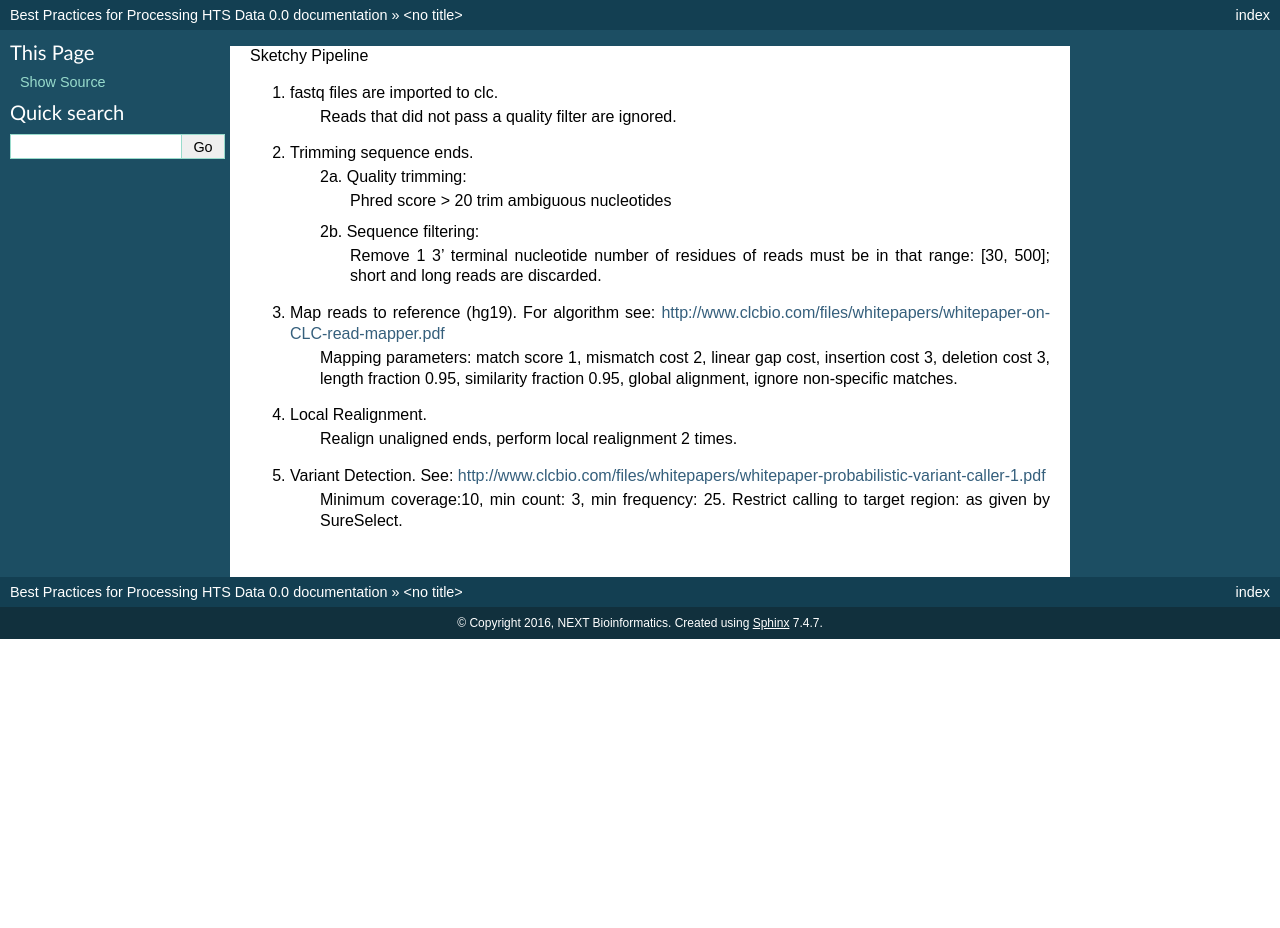
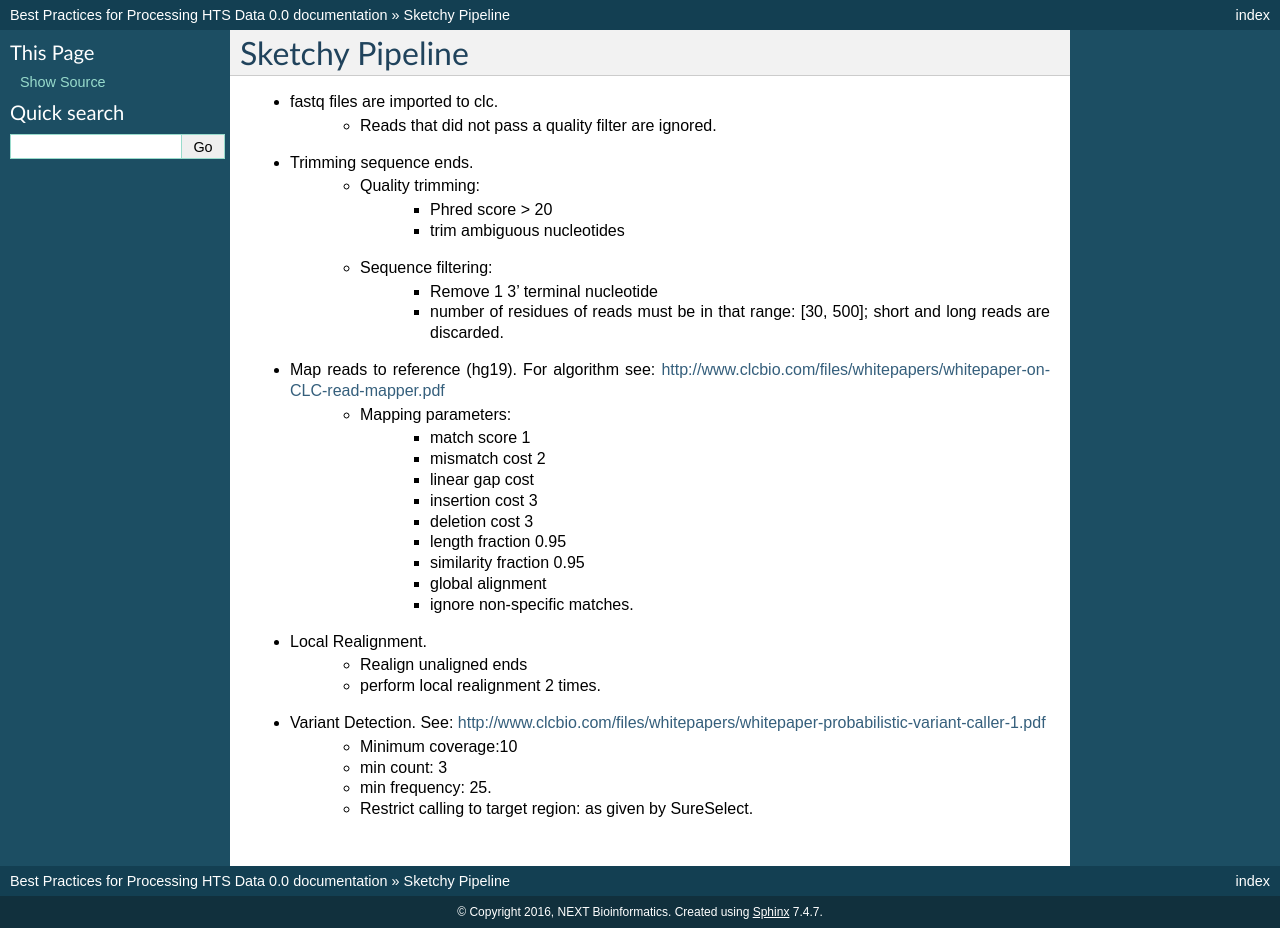
Before and after one commit to NEXTBioinformatics/Best-Practices-for-Processing-HTS-Data, a Sphinx documentation site: the page built from source/CLC_germline_workflow.rst, in a window 1280 px wide. Built offline with Sphinx 7.4.7, drawn with Linux system fonts in a browser that asks for light colours; before the commit the page ends 900 px from its top, so only the background shows below that.

Commit message:
correct file

```diff
--- a/source/CLC_germline_workflow.rst
+++ b/source/CLC_germline_workflow.rst
@@ -1,18 +1,30 @@
 Sketchy Pipeline
-
-1. fastq files are imported to clc.
-	Reads that did not pass a quality filter are ignored.
-2. Trimming sequence ends.
-	2a. Quality trimming:
-		Phred score > 20
-		trim ambiguous nucleotides
-	2b. Sequence filtering:
-		Remove 1 3' terminal nucleotide
-		number of residues of reads must be in that range: [30, 500]; short and long reads are discarded.
-3. Map reads to reference (hg19). For algorithm see: http://www.clcbio.com/files/whitepapers/whitepaper-on-CLC-read-mapper.pdf
-	Mapping parameters: match score 1, mismatch cost 2, linear gap cost, insertion cost 3, deletion cost 3, length fraction 0.95, similarity fraction 0.95, global alignment, ignore non-specific matches.
-4. Local Realignment.
-	Realign unaligned ends, perform local realignment 2 times.
-5. Variant Detection. See: http://www.clcbio.com/files/whitepapers/whitepaper-probabilistic-variant-caller-1.pdf
-	Minimum coverage:10, min count: 3, min frequency: 25.
-	Restrict calling to target region: as given by SureSelect.
+================
+- fastq files are imported to clc.
+	- Reads that did not pass a quality filter are ignored.
+- Trimming sequence ends.
+	- Quality trimming:
+		- Phred score > 20
+		- trim ambiguous nucleotides
+	- Sequence filtering:
+		- Remove 1 3' terminal nucleotide
+		- number of residues of reads must be in that range: [30, 500]; short and long reads are discarded.
+- Map reads to reference (hg19). For algorithm see: http://www.clcbio.com/files/whitepapers/whitepaper-on-CLC-read-mapper.pdf
+	- Mapping parameters:
+		- match score 1
+		- mismatch cost 2
+		- linear gap cost
+		- insertion cost 3
+		- deletion cost 3
+		- length fraction 0.95
+		- similarity fraction 0.95
+		- global alignment
+		- ignore non-specific matches.
+- Local Realignment.
+	- Realign unaligned ends
+	- perform local realignment 2 times.
+- Variant Detection. See: http://www.clcbio.com/files/whitepapers/whitepaper-probabilistic-variant-caller-1.pdf
+	- Minimum coverage:10
+	- min count: 3
+	- min frequency: 25.
+	- Restrict calling to target region: as given by SureSelect.
```
